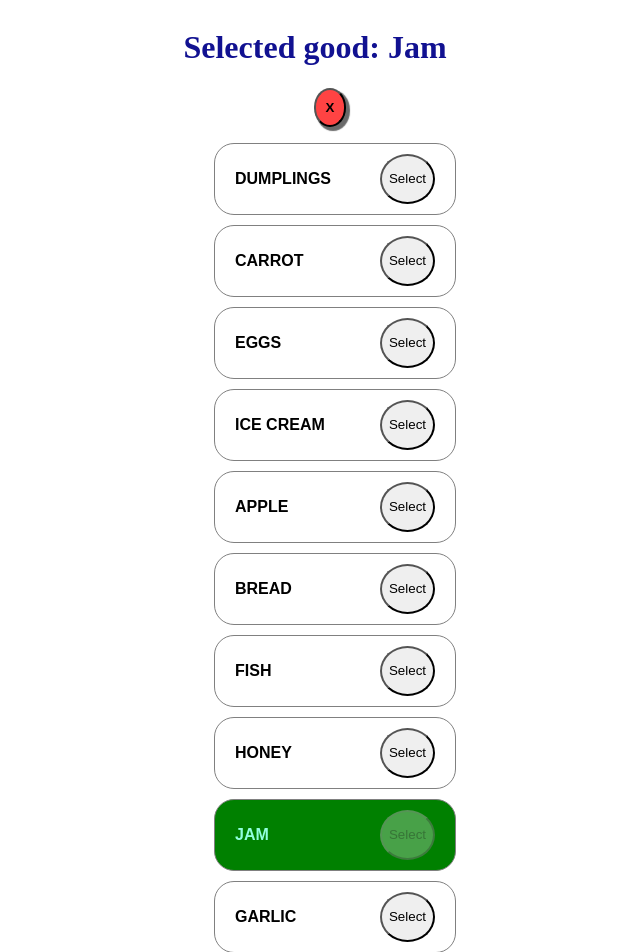
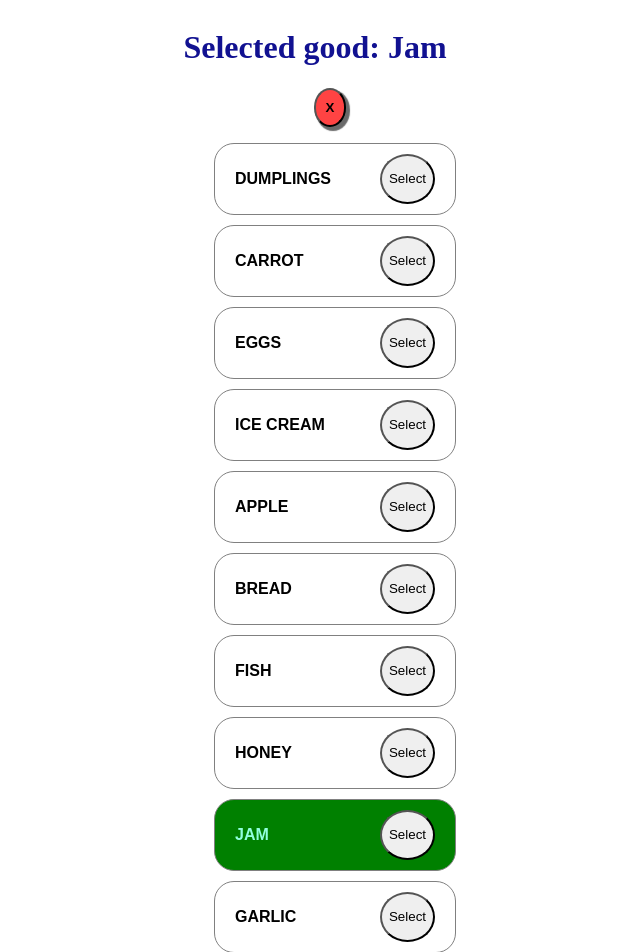
Before and after one commit to mate-academy/react_goods-selector, a React (Create React App) app: page / in a window 1280 px wide. Shown: the top 952 px of the page, without its empty margins (325-965 px from the left). Built offline with nearby package versions, Linux system fonts and the light colour scheme.

Commit message:
fix comments

```diff
--- a/src/App.tsx
+++ b/src/App.tsx
@@ -24,6 +24,14 @@ export class App extends React.Component<{}, State> {
     selectedGood: 'Jam',
   };
 
+  clearSelectedGood = () => {
+    this.setState({ selectedGood: '' });
+  };
+
+  selectGood = (good: string) => {
+    this.setState({ selectedGood: good });
+  };
+
   render() {
     const { selectedGood } = this.state;
 
@@ -40,9 +48,7 @@ export class App extends React.Component<{}, State> {
             <button
               className="app__button--x"
               type="button"
-              onClick={() => {
-                this.setState({ selectedGood: '' });
-              }}
+              onClick={this.clearSelectedGood}
             >
               Х
             </button>
@@ -57,10 +63,7 @@ export class App extends React.Component<{}, State> {
               <button
                 type="button"
                 className="app__button"
-                disabled={good === selectedGood}
-                onClick={() => {
-                  this.setState({ selectedGood: good });
-                }}
+                onClick={() => this.selectGood(good)}
               >
                 Select
               </button>
```
